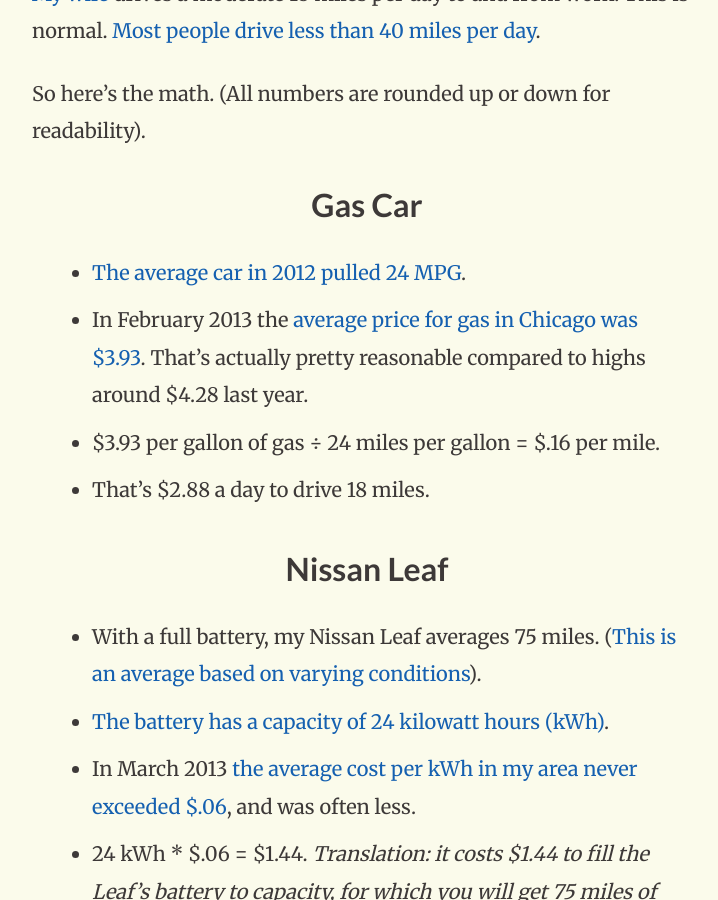
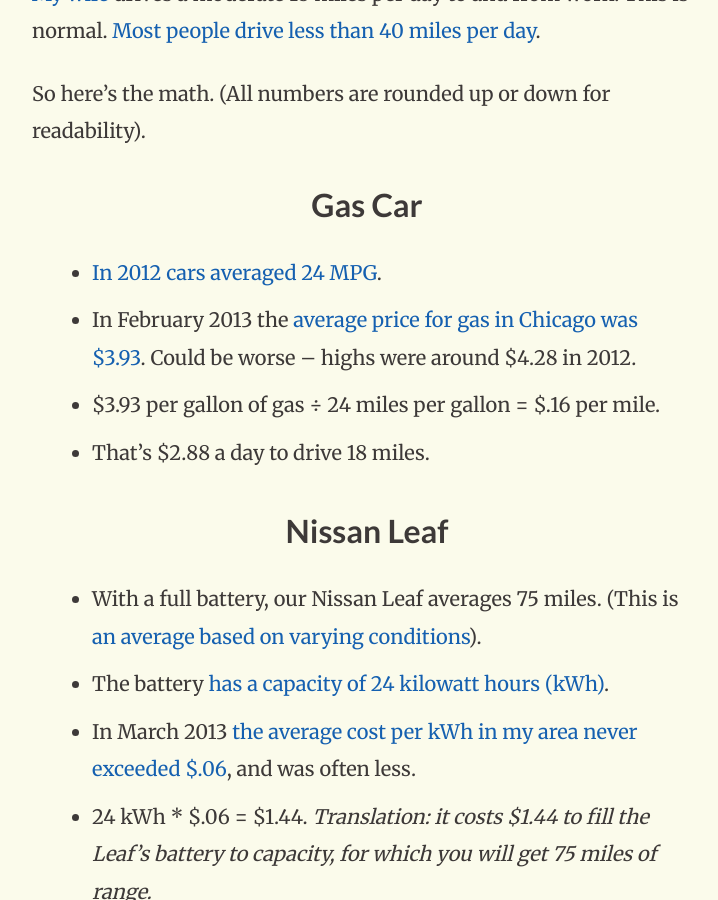
Before and after one commit to clarkhtse/blog, a Jekyll site: the page built from _posts/2013-04-11-our-nissan-leaf-is-8x-cheaper-to-drive-to-work-than-a-gas-car.md, in a window 1280 px wide and 900 px high, scrolled down 484 px. Shown: the whole window, without its empty margins (273-991 px from the left). Built offline with Jekyll 4.4.1, drawn with Linux system fonts in a browser that asks for light colours; Markdown is read by kramdown in place of the engine named in the settings.

Commit message:
Edits to Leaf article

```diff
--- a/_posts/2013-04-11-our-nissan-leaf-is-8x-cheaper-to-drive-to-work-than-a-gas-car.md
+++ b/_posts/2013-04-11-our-nissan-leaf-is-8x-cheaper-to-drive-to-work-than-a-gas-car.md
@@ -12,14 +12,14 @@
 So here's the math. (All numbers are rounded up or down for readability).
 
 ## Gas Car
-* [The average car in 2012 pulled 24 MPG](http://www.greencarreports.com/news/1081502_gas-mileage-keeps-rising-record-23-8-mpg-average-in-2012).
-* In February 2013 the [average price for gas in Chicago was $3.93](http://www.bls.gov/ro5/aepchi.htm). That's actually pretty reasonable compared to highs around $4.28 last year.
+* [In 2012 cars averaged 24 MPG](http://www.greencarreports.com/news/1081502_gas-mileage-keeps-rising-record-23-8-mpg-average-in-2012).
+* In February 2013 the [average price for gas in Chicago was $3.93](http://www.bls.gov/ro5/aepchi.htm). Could be worse -- highs were around $4.28 in 2012.
 * $3.93 per gallon of gas &divide; 24 miles per gallon = $.16 per mile.
 * That's $2.88 a day to drive 18 miles.
 
 ## Nissan Leaf
-* With a full battery, my Nissan Leaf averages 75 miles. ([This is an average based on varying conditions](http://en.wikipedia.org/wiki/Nissan_Leaf#Range)).
-* [The battery has a capacity of 24 kilowatt hours (kWh)](http://en.wikipedia.org/wiki/Nissan_Leaf#Battery).
+* With a full battery, our Nissan Leaf averages 75 miles. (This is [an average based on varying conditions](http://en.wikipedia.org/wiki/Nissan_Leaf#Range)).
+* The battery [has a capacity of 24 kilowatt hours (kWh)](http://en.wikipedia.org/wiki/Nissan_Leaf#Battery).
 * In March 2013 [the average cost per kWh in my area never exceeded $.06](http://cloud.dankim.org/image/0X0n230A3J3F), and was often less.
 * 24 kWh * $.06 = $1.44. _Translation: it costs $1.44 to fill the Leaf's battery to capacity, for which you will get 75 miles of range._
 * $1.44 per full battery charge &divide; 75 miles per full battery = $.02 per mile.
```
